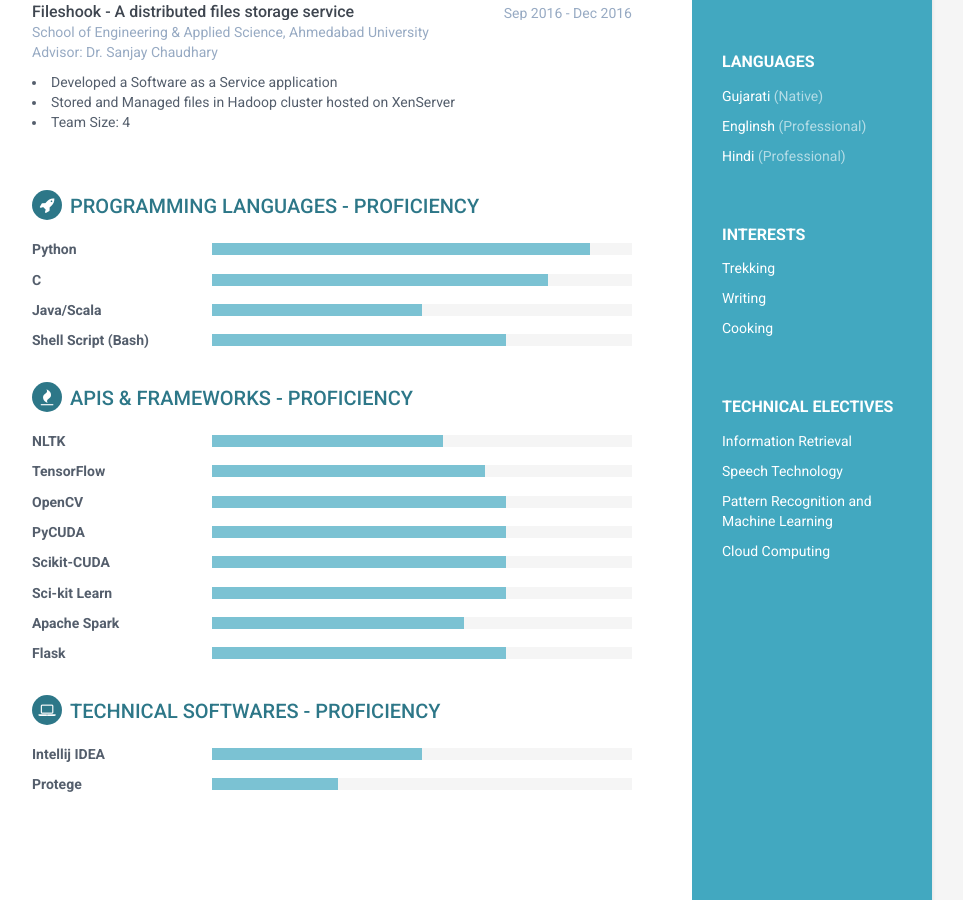
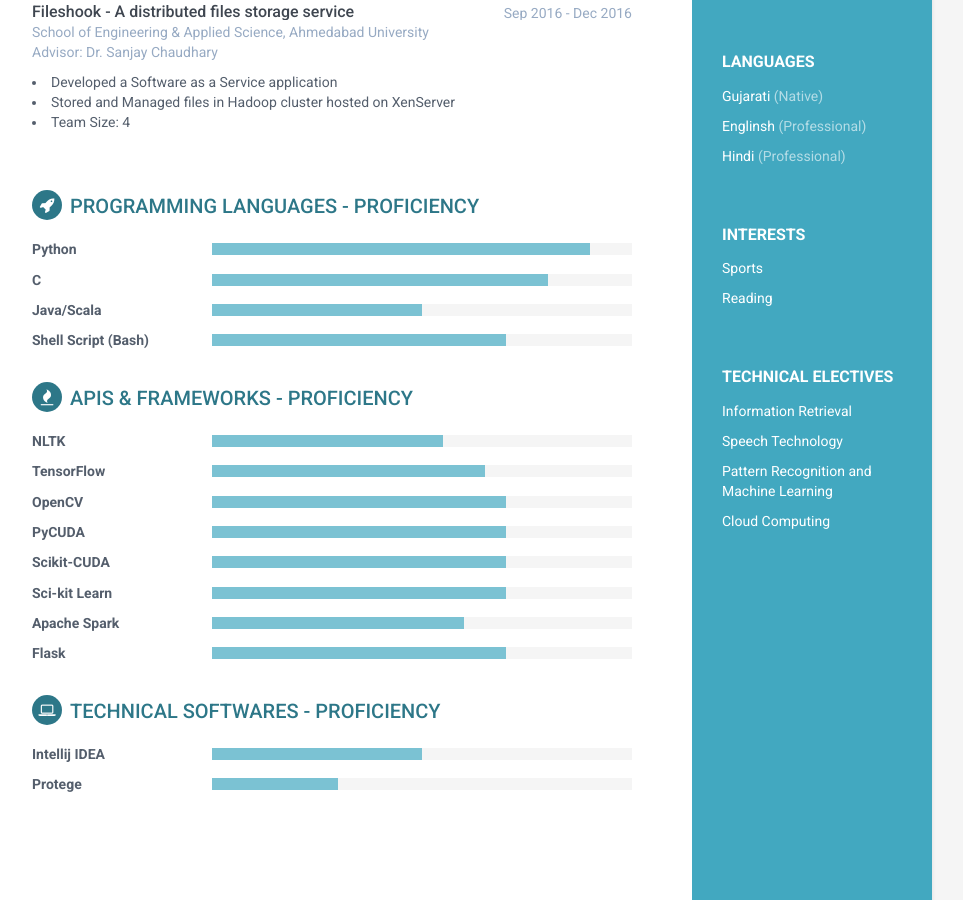
Before and after one commit to ashikkapadiya/ashikkapadiya.github.io, a Jekyll site: the page built from index.html, in a window 1280 px wide and 900 px high, scrolled down 1015 px. Shown: the whole window, without its empty margins (188-1151 px from the left). Built offline with Jekyll 4.4.1, drawn with Linux system fonts in a browser that asks for light colours.

Commit message:
Update interests.html

```diff
--- a/_includes/interests.html
+++ b/_includes/interests.html
@@ -1,8 +1,7 @@
 <div class="interests-container container-block">
 <h2 class="container-block-title">Interests</h2>
 <ul class="list-unstyled interests-list">
-<li>Trekking</li>
-<li>Writing</li>
-<li>Cooking</li>
+<li>Sports</li>
+<li>Reading</li>
 </ul>
 </div><!--//interests-->
```
